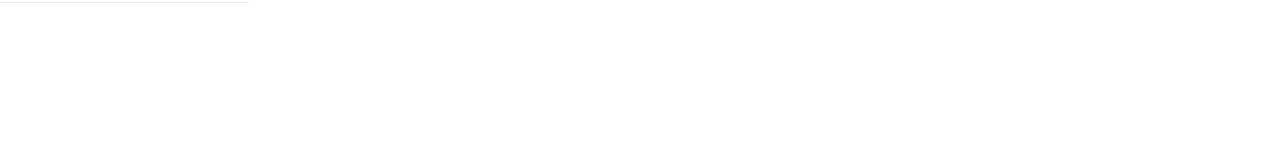
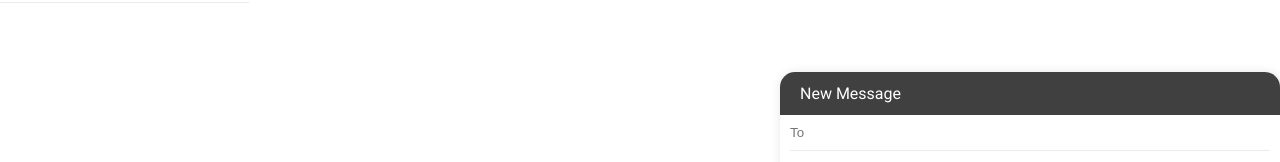
Before and after one commit to iCode-Cat/React-Gmail-App-Clone, a React (Create React App) app in the folder frontend/: page / in a window 1280 px wide. Both pictures are taken after a click on the element "Compose". Shown: the part 633-795 px from the top of the page. Built offline with nearby package versions, Linux system fonts and the light colour scheme.

Commit message:
Message component fixed

```diff
--- a/frontend/src/Components/Message/Message.js
+++ b/frontend/src/Components/Message/Message.js
@@ -2,18 +2,27 @@
 import './message.scss'
 
 const Message = ({loop}) => {
-
-
-
-
-
 
     console.log(loop);
 
 
     return <div className="message-container">
 
-        {loop.map((a, index)=>{ return <h1 key={index}>HELLO</h1>})}
+        {loop.map((a, index)=>{ return <div className="message-card">
+            <header>
+                <p>New Message</p>
+                <div className="card-icons"></div>
+            </header>
+            <section className="message-send">
+                <input type="text" placeholder='To' className="send-to border-bt"/>
+                <input type="text" placeholder='Subject' className="send-subject border-bt"/>
+                <textarea name="" id="" cols="30" rows="10" className='send-message'></textarea>
+            </section>
+            <footer>
+                <button className="submit">Send</button>
+            </footer>
+        </div>
+})}
 
     </div>
 
--- a/frontend/src/Components/Message/message.scss
+++ b/frontend/src/Components/Message/message.scss
@@ -4,3 +4,51 @@
     right: 0 ;
     bottom: 0;
 }
+
+//General container
+.message-card {
+  width: 500px;
+    padding: 0 1rem;
+    border-top-left-radius: 15px;
+    border-top-right-radius: 15px;
+    display: flex;
+        flex-direction: column;
+        box-shadow: 1px 1px 10px 1px rgba(0, 0, 0, 0.103);
+
+
+    header {
+            margin: 0 -1rem;
+        p {
+
+            font-size: 1.6rem;
+            padding: 1.2rem 2rem;
+            background: #404040;
+            border-top-left-radius: 15px;
+            border-top-right-radius: 15px;
+            color: #fff;
+        }
+    }
+
+    //textarea, subject, to
+    section {
+        display: flex;
+    flex-direction: column;
+        input {
+            padding: 1rem 0;
+
+        }
+    }
+
+    //Submit button and styling
+    footer {
+           padding: 1.6rem 0;
+        button {
+            width: 121px;
+            height: 45px;
+            background: #1A73E8;
+            color: #fff;
+            border-radius: 5px;
+            cursor: pointer;
+        }
+    }
+}
--- a/frontend/src/index.css
+++ b/frontend/src/index.css
@@ -4,6 +4,7 @@
   margin: 0;
   box-sizing: border-box;
   border: 0;
+  outline: 0;
 }
 
 html {
```
Also changed, not shown: 1 other file (tests, documents, lock files or other folders).
